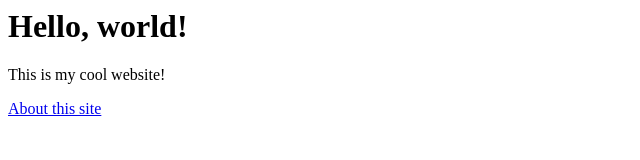
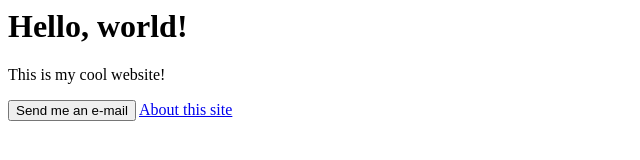
Before and after one commit to Natisav/Natisavk.github.io, a plain HTML site: page index.html in a window 1280 px wide. Shown: the whole page, without its empty margins (0-640 px from the left). Drawn offline with Linux system fonts and the light colour scheme.

Commit message:
Update index.html

```diff
--- a/index.html
+++ b/index.html
@@ -2,6 +2,13 @@
   <body>
     <h1>Hello, world!</h1>
     <p>This is my cool website!</p>
+<button onclick="onClick()">Send me an e-mail</button>
     <a href="/about.html">About this site</a>
+ <script>
+   function onClick() {
+      alert("Your e-mail was sent")
+
+  }
+</script>
   </body>
 </html>
```
